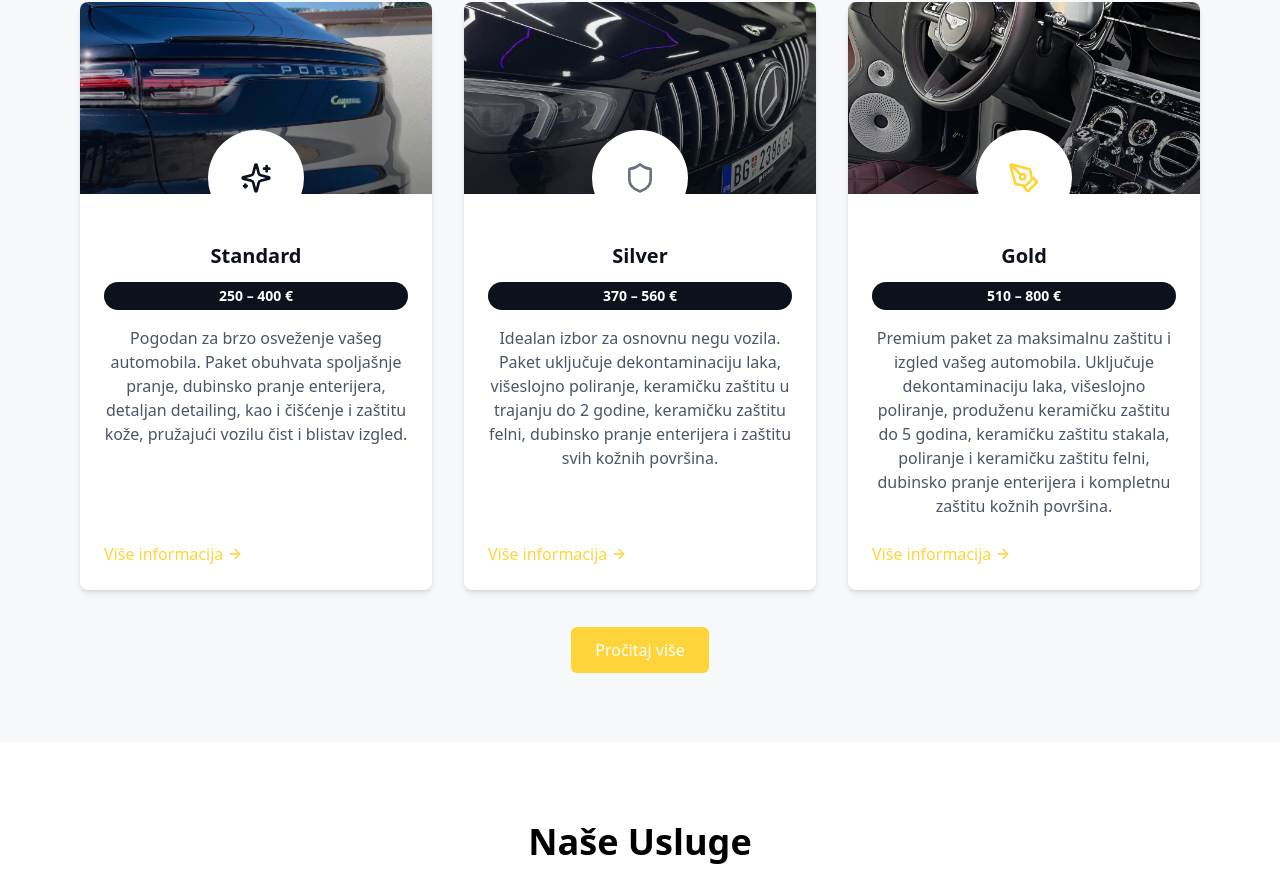
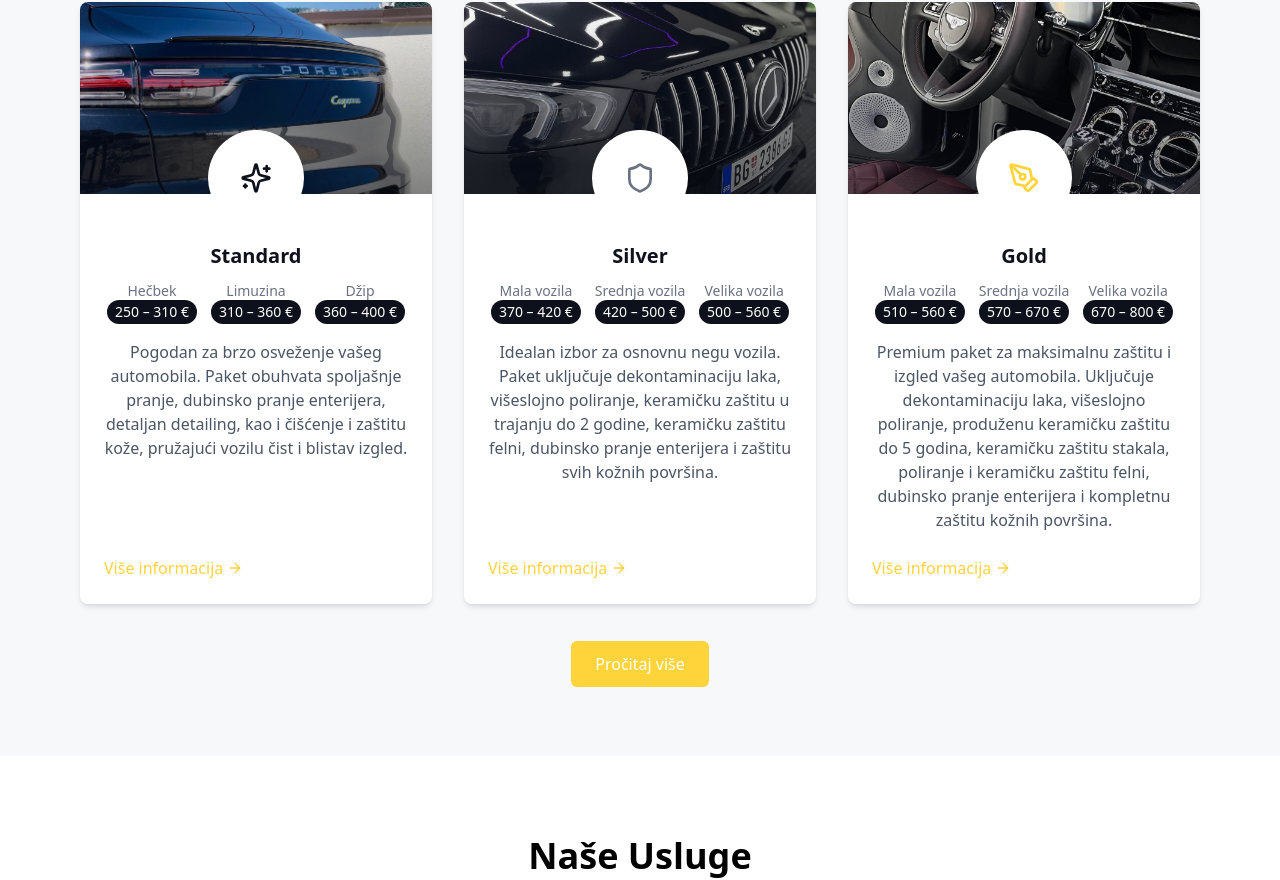
Before and after one commit to dxmv/keramicka_zastita_sajt, a React (Vite) app: page / in a window 1280 px wide. Shown: the part 3342-4222 px from the top of the page. Built offline with nearby package versions, Linux system fonts and the light colour scheme.

Commit message:
Prices on a card

```diff
--- a/src/components/ServiceCard.tsx
+++ b/src/components/ServiceCard.tsx
@@ -9,10 +9,10 @@ interface ServiceCardProps {
   icon: React.ReactNode
   image: string
   links?: { text: string; url: string }[]
-  priceRange?: string
+  prices?: { vehicle: string; price: string }[]
 }
 
-const ServiceCard = ({ id, name, description, icon, image, links = [], priceRange }: ServiceCardProps) => {
+const ServiceCard = ({ id, name, description, icon, image, links = [], prices }: ServiceCardProps) => {
   return (
     <div className="bg-white rounded-lg shadow-md overflow-hidden group transition-all duration-300 hover:shadow-xl">
       {/* Image container with overflow for the image to extend beyond card borders */}
@@ -36,11 +36,23 @@ const ServiceCard = ({ id, name, description, icon, image, links = [], priceRang
       {/* Content */}
       <div className="pt-12 pb-6 px-6 text-center flex flex-col h-[calc(100%-12rem)]">
         <h3 className="text-xl font-bold mb-3 text-navy-900">{name}</h3>
-        {/* Price badge under title */}
-        {priceRange && (
-          <span className="inline-block bg-navy-900 text-white text-sm font-semibold px-3 py-1 rounded-full mb-4">
-            {priceRange}
-          </span>
+        {/* Prices */}
+        {prices?.length && (
+          <ul className="mb-4 flex flex-wrap justify-center gap-2 text-sm">
+            {prices.map(({ vehicle, price }) => (
+              <li
+                key={vehicle}
+                className="flex flex-col items-center min-w-[88px] grow basis-1/3 sm:basis-auto"
+              >
+                <span className="font-medium text-gray-500 leading-tight">
+                  {vehicle}
+                </span>
+                <span className="bg-navy-900 text-white px-2 py-0.5 rounded-full">
+                  {price}
+                </span>
+              </li>
+            ))}
+          </ul>
         )}
         <p className="text-gray-600 mb-6">{description}</p>
 
--- a/src/pages/Home.tsx
+++ b/src/pages/Home.tsx
@@ -55,6 +55,24 @@ const beforeAfterImages = [
   { before: b1, after: a1, description: "poliranje automobila" },
   { before: b2, after: a2, description: "tretman stakla" },
   { before: b3, after: a3, description: "keramički premaz" },
+]
+
+export const packages: { vehicle: string; price: string }[][] = [
+  [
+        { vehicle: "Hečbek",  price: "250 – 310 €" },
+        { vehicle: "Limuzina", price: "310 – 360 €" },
+        { vehicle: "Džip",     price: "360 – 400 €" }
+  ],
+  [
+    { vehicle: "Mala vozila",    price: "370 – 420 €" },
+    { vehicle: "Srednja vozila", price: "420 – 500 €" },
+    { vehicle: "Velika vozila",  price: "500 – 560 €" }
+  ],
+  [
+    { vehicle: "Mala vozila",   price: "510 – 560 €" },
+    { vehicle: "Srednja vozila",price: "570 – 670 €" },
+    { vehicle: "Velika vozila", price: "670 – 800 €" }
+  ]
 ]
 
 const Home = () => {
@@ -175,7 +193,7 @@ const Home = () => {
               description="Pogodan za brzo osveženje vašeg automobila. Paket obuhvata spoljašnje pranje, dubinsko pranje enterijera, detaljan detailing, kao i čišćenje i zaštitu kože, pružajući vozilu čist i blistav izgled."
               icon={<Sparkles className="text-brown-700" size={32} />}
               image={standard}
-              priceRange="250 – 400 €"
+              prices={packages[0]}
             />
             <ServiceCard
               id="silver"
@@ -183,7 +201,7 @@ const Home = () => {
               description="Idealan izbor za osnovnu negu vozila. Paket uključuje dekontaminaciju laka, višeslojno poliranje, keramičku zaštitu u trajanju do 2 godine, keramičku zaštitu felni, dubinsko pranje enterijera i zaštitu svih kožnih površina."
               icon={<Shield className="text-gray-500" size={32} />}
               image={silver}
-              priceRange="370 – 560 €"
+              prices={packages[1]}
             />
             <ServiceCard
               id="gold"
@@ -191,7 +209,7 @@ const Home = () => {
               description="Premium paket za maksimalnu zaštitu i izgled vašeg automobila. Uključuje dekontaminaciju laka, višeslojno poliranje, produženu keramičku zaštitu do 5 godina, keramičku zaštitu stakala, poliranje i keramičku zaštitu felni, dubinsko pranje enterijera i kompletnu zaštitu kožnih površina."
               icon={<Tool className="text-yellow-500" size={32} />}
               image={gold}
-              priceRange="510 – 800 €"
+              prices={packages[2]}
             />
           </div>
 
--- a/src/pages/Packages.tsx
+++ b/src/pages/Packages.tsx
@@ -50,9 +50,9 @@ export const packages: Package[] = [
       "Zaštita svih kožnih površina (ako ih ima)"
     ],
     prices: [
-      { label: "Hečbek",    range: "370 – 420 €" },
-      { label: "Limuzina", range: "420 – 500 €" },
-      { label: "Džip",  range: "500 – 560 €" }
+      { label: "Mala vozila",    range: "370 – 420 €" },
+      { label: "Srednja vozila", range: "420 – 500 €" },
+      { label: "Velika vozila",  range: "500 – 560 €" }
     ]
   },
   {
```
